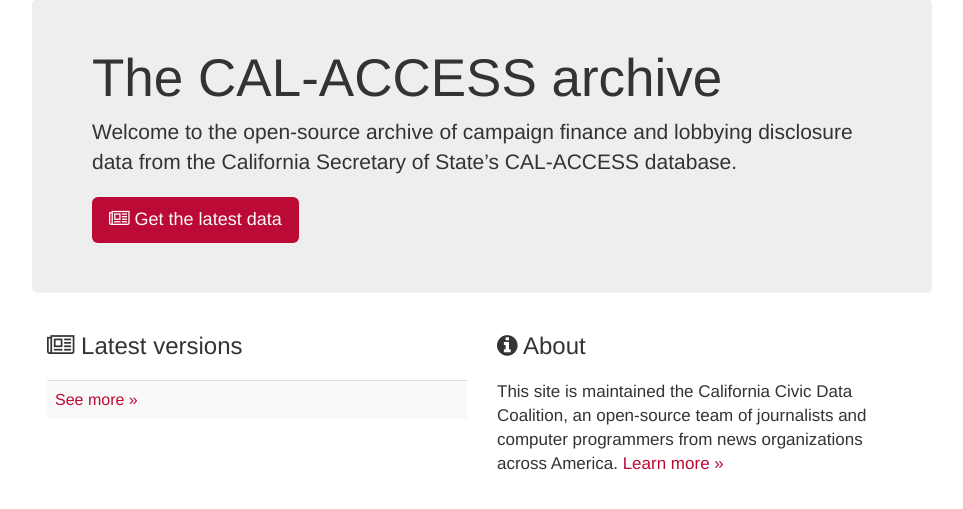
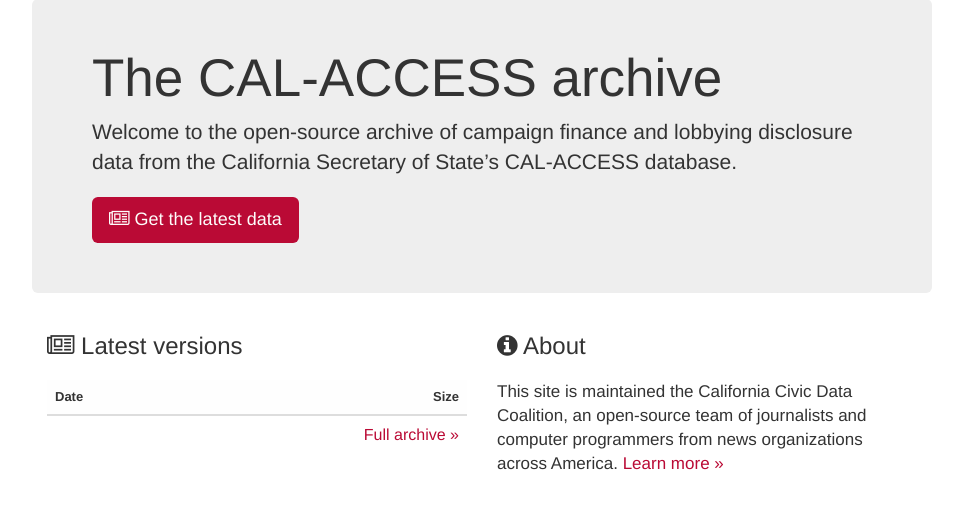
Before and after one commit to palewire/django-calaccess-downloads-website, a Django app: template calaccess_website/templates/calaccess_website/home.html in a window 1280 px wide. Shown: the part 71-580 px from the top of the page, without its empty margins (158-1121 px from the left). Run offline with Django 3.2, Linux system fonts and the light colour scheme; the template is opened without the code that fills it, so the values that code supplies are empty; some libraries are stand-ins or nearby versions.

Commit message:
Pretty up homepage table a little

```diff
--- a/calaccess_website/templates/calaccess_website/home.html
+++ b/calaccess_website/templates/calaccess_website/home.html
@@ -14,16 +14,31 @@
   <div class="home-col col-md-6">
     <h3><i class="fa fa-newspaper-o"></i> Latest versions</h3>
     <table class="table table-striped">
+      <thead>
+        <tr>
+            <th>Date</th>
+            <th class="right">Size</th>
+        </tr>
+      </thead>
+      <tbody>
           {% for obj in latest|slice:":5" %}
           <tr>
-        <td>{{ obj.release_datetime|date:"l, N j, Y" }}</td>
-        <td><a href="{% archive_url obj.zip_file_archive.name %}">zip file</a> ({{ obj.pretty_size }})</td>
-        <td><a href="{% url 'version_detail' year=obj.release_datetime.year month=obj.release_datetime.month release_epochtime=obj.release_datetime|date:'U' %}">details</a></td>
+            <td>
+                <a href="{% url 'version_detail' year=obj.release_datetime.year month=obj.release_datetime.month release_epochtime=obj.release_datetime|date:'U' %}">
+                    {{ obj.release_datetime|date:"l, N j, Y" }}
+                </a>
+            </td>
+            <td class="right">{{ obj.pretty_size }}</td>
           </tr>
           {% endfor %}
+      </tbody>
+      <tfoot>
         <tr>
-        <td colspan=3><a style="font-size: 16px;" href="{% url 'version_archive_index' %}">See more &raquo;</a></td>
+            <td class="right" colspan=3>
+                <a style="font-size: 16px;" href="{% url 'version_archive_index' %}">Full archive &raquo;</a>
+            </td>
         </tr>
+      </tfoot>
     </table>
 
 
```
Lines whose indentation alone changed are shown as unchanged.
